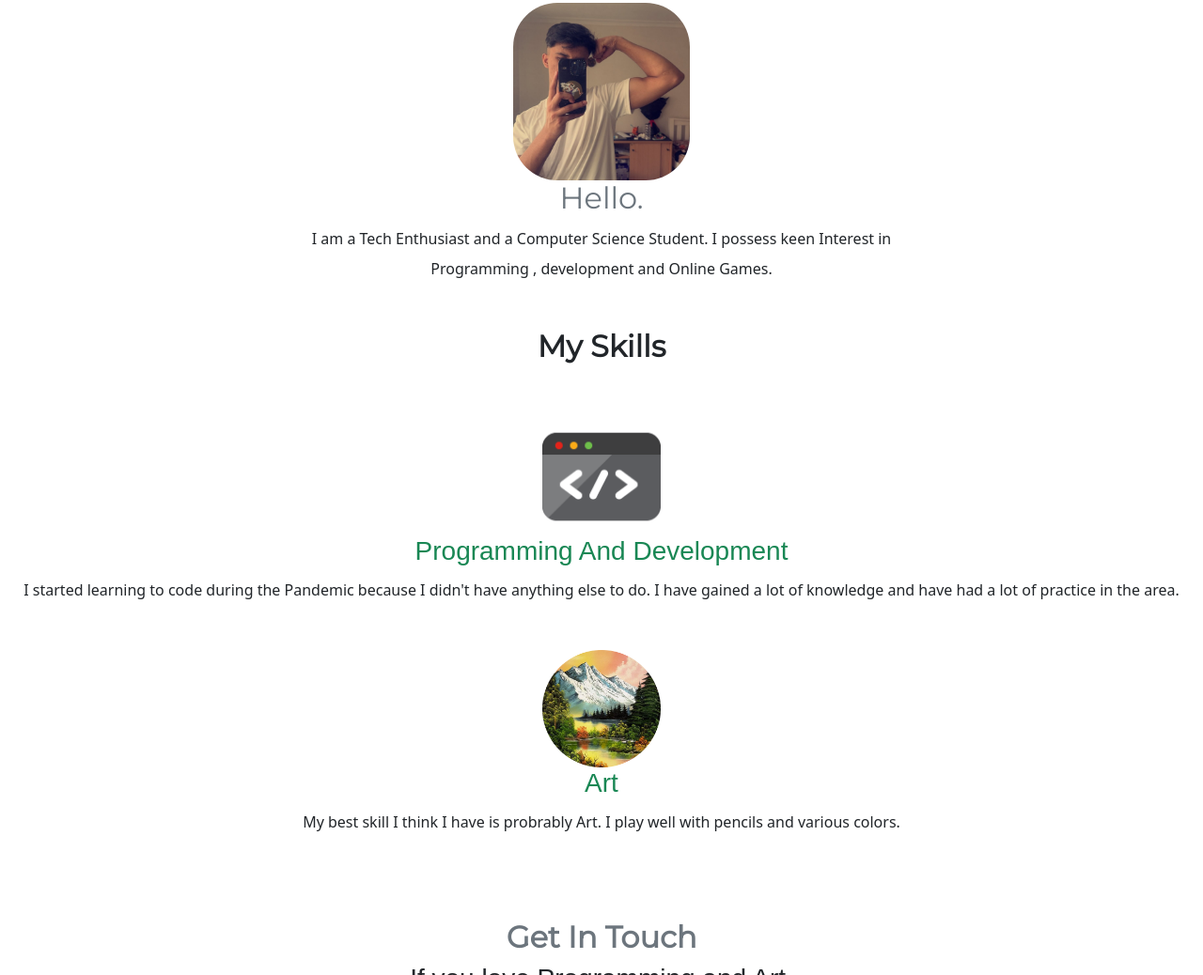
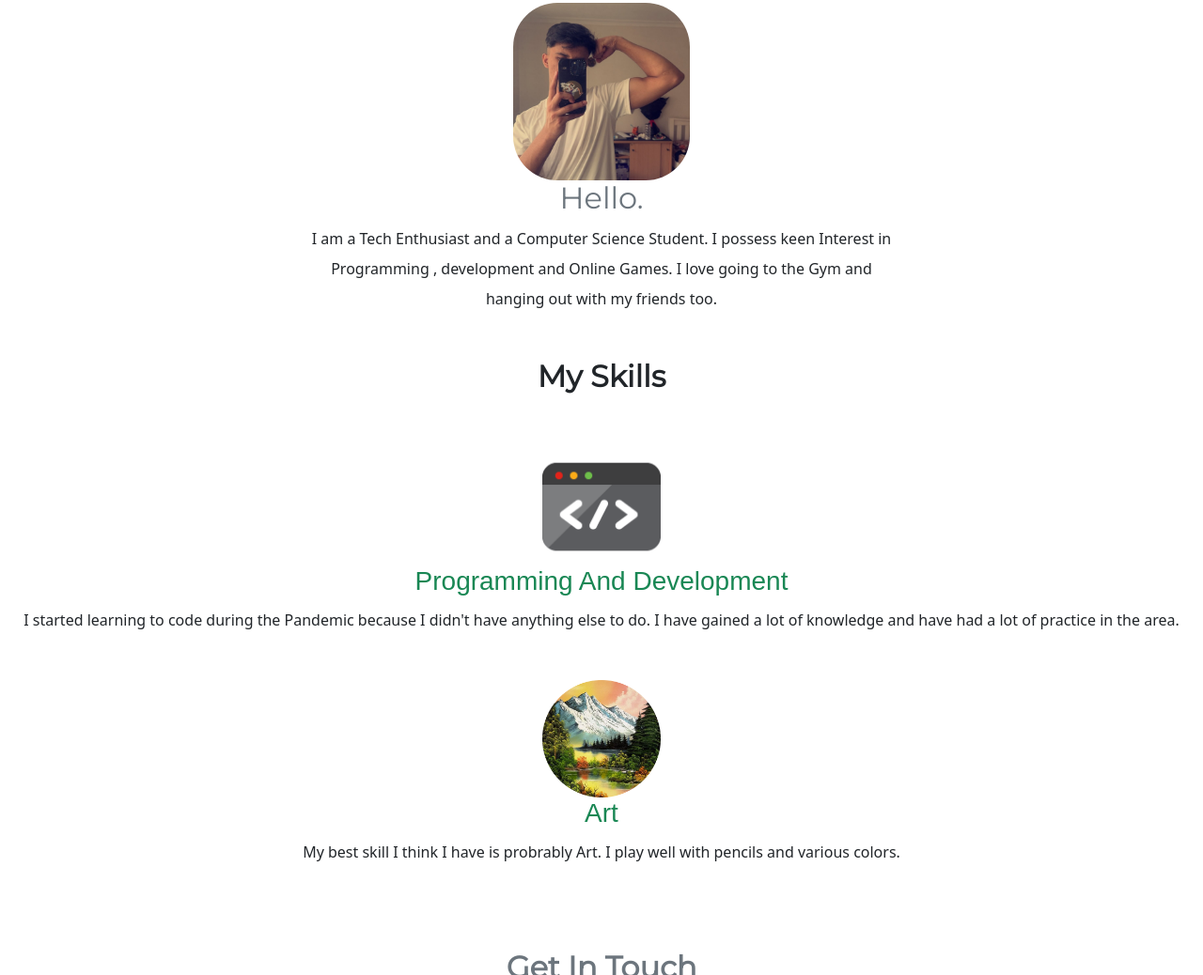
Before and after one commit to RAVAsuman01/HTML-Portfolio, a plain HTML site: page Personal/index.html in a window 1280 px wide. Shown: the part 786-1824 px from the top of the page at 94% size. Drawn offline with nearby package versions, Linux system fonts and the light colour scheme.

Commit message:
Update index.html

```diff
--- a/Personal/index.html
+++ b/Personal/index.html
@@ -63,7 +63,7 @@
 
      <h2 class="text-secondary">Hello.</h2>
       <p class="intro">I am a Tech Enthusiast and a Computer Science Student.
-        I possess keen Interest in Programming , development and Online Games.
+        I possess keen Interest in Programming , development and Online Games. I love going to the Gym and hanging out with my friends too.
       </p>
 
   </div>
```
